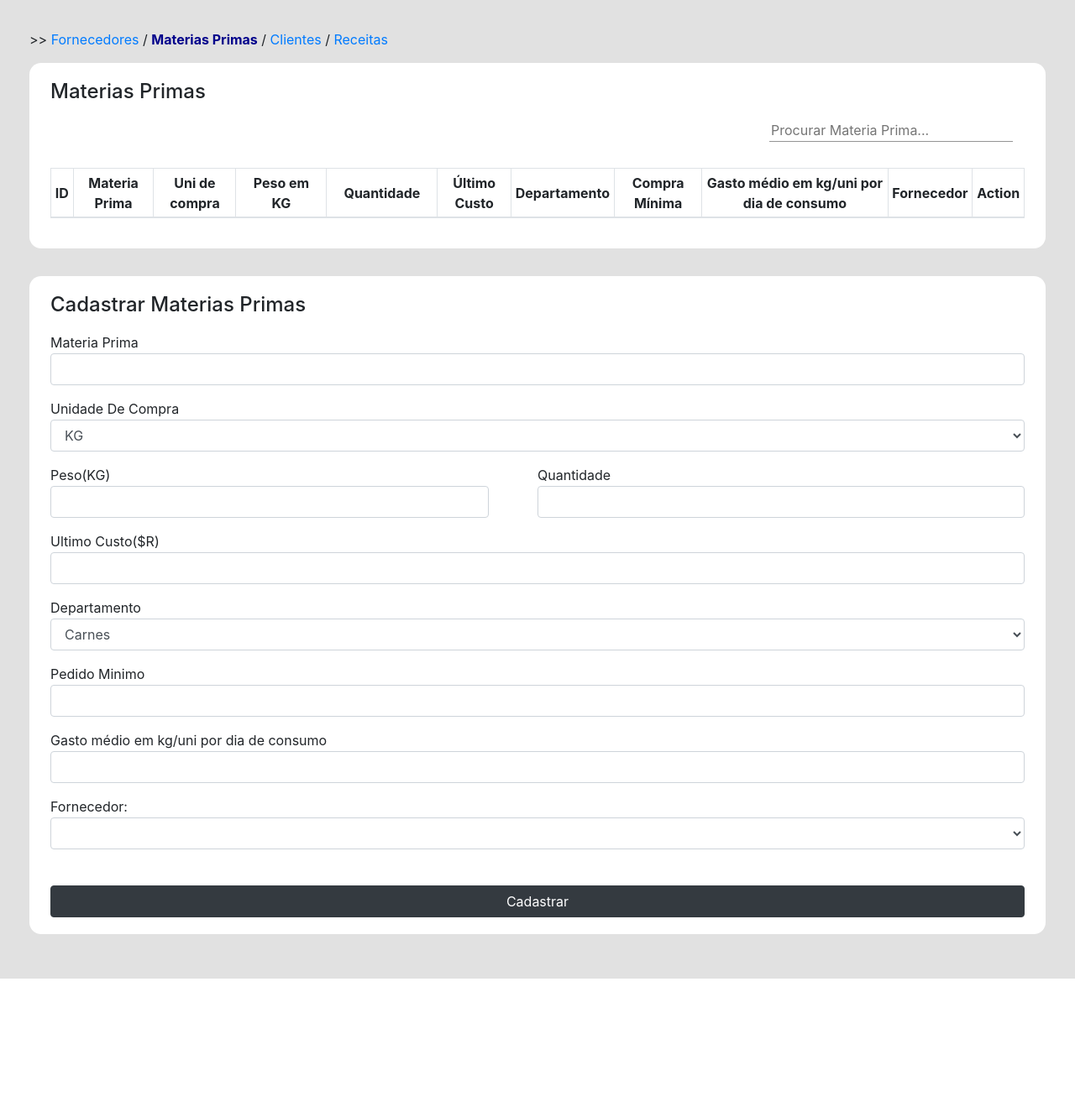
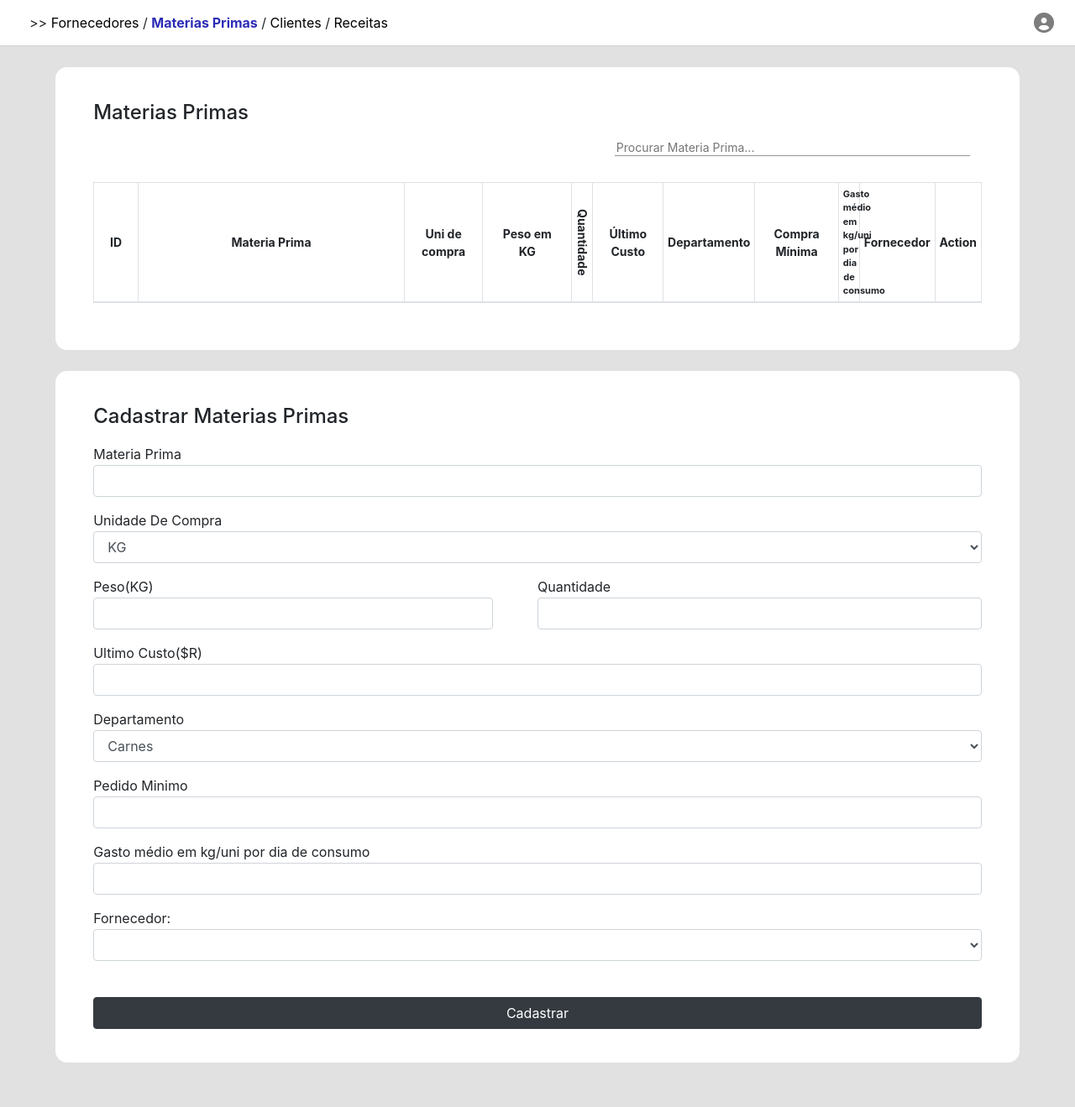
Before and after one commit to andrescabrera83/labct, a Flask app: page /materiasprimas in a window 1280 px wide. Shown: the whole page at 84% size. Before the commit the page ends 1166 px from the top, so only its background shows below. Run offline with Flask 3, Linux system fonts and the light colour scheme; data that the repository does not hold is empty; some libraries are stand-ins or nearby versions.

Commit message:
standar frontend completed, still some minur details to repair

```diff
--- a/app.py
+++ b/app.py
@@ -178,7 +178,7 @@ def round_filter(value):
 
 @app.route('/')
 def index():
-    return "Hello World"
+    return render_template('index.html')
 
 @app.route('/cleanup-fornecedores', methods=['GET'])
 def cleanupFornecedor():
--- /dev/null
+++ b/templates/base.html
@@ -0,0 +1,81 @@
+<!DOCTYPE html>
+<html lang="en">
+<head>
+    <meta charset="UTF-8">
+    <meta name="viewport" content="width=device-width, initial-scale=1.0">
+    <title>{% block title %}{% endblock %}</title>
+    <!-- Bootstrap CSS -->
+    <link href="https://stackpath.bootstrapcdn.com/bootstrap/4.5.2/css/bootstrap.min.css" rel="stylesheet">
+    <script src="https://cdnjs.cloudflare.com/ajax/libs/modernizr/2.8.3/modernizr.min.js" type="text/javascript"></script>
+    <link rel="stylesheet" href="https://cdnjs.cloudflare.com/ajax/libs/normalize/5.0.0/normalize.min.css">
+    <script src="https://cdnjs.cloudflare.com/ajax/libs/prefixfree/1.0.7/prefixfree.min.js"></script>
+    <script src='//cdnjs.cloudflare.com/ajax/libs/jquery/2.1.3/jquery.min.js'></script>
+    <link rel="stylesheet" href="https://cdnjs.cloudflare.com/ajax/libs/font-awesome/6.0.0-beta3/css/all.min.css" integrity="sha512-srIzH7GEah45/+jQJtWopUVE2wdeYkW2jh0ifU8TOOhlzT4pW+zpy1qzlPvNBTvhHYMDgW+CeS+c8LbgweW5kw==" crossorigin="anonymous" referrerpolicy="no-referrer" />
+
+</head>
+<style>
+
+    nav{
+        width: 100%;
+        height: 55px;
+        background-color: white;
+        display: flex;
+        align-items: center;
+        overflow: hidden;
+        border-bottom: 1px solid lightgray;
+        padding-right: 15px;
+
+
+    }
+
+    .nav-cont{
+        width: 100%;
+        display: flex;
+        margin-top: 15px;
+        margin-left: 35px;
+        justify-content: space-between; /* Aligns items with space between them */
+
+    }
+
+    .content{
+        overflow: auto;
+    }
+    .user-icon{
+        margin-left: auto;
+
+        height: 100%;
+        width: 35px;
+        border-radius: 50%;
+    }
+
+    /* Style for the Font Awesome icon */
+    .fa-circle-user {
+        color: rgb(125, 125, 125);
+        font-size: 24px; /* Adjust the icon size */
+        transition: color 0.3s ease; /* Add a smooth transition effect */
+    }
+
+    /* Hover style for the Font Awesome icon */
+    .fa-circle-user:hover {
+        color: rgb(151, 151, 151); /* Change the color on hover */
+        cursor: pointer;
+    }
+</style>
+<body>
+
+    <nav>
+        <div class="nav-cont">
+        {% include 'navigationlink.html' %}
+        <span class="user-icon">
+            <i class="fa-solid fa-circle-user"></i>
+        </span>
+        </div>
+    </nav>
+
+    <div class="content">
+        {% block content %}{% endblock %}
+    </div>
+
+
+</body>
+</html>
--- a/templates/materiasprimas.html
+++ b/templates/materiasprimas.html
@@ -1,13 +1,7 @@
-<!DOCTYPE html>
-<html lang="en">
+{% extends "base.html" %}
+{% block title %}Materias Primas{% endblock %}
 
-<head>
-    <meta charset="UTF-8">
-    <meta name="viewport" content="width=device-width, initial-scale=1.0">
-    <title>Materias Primas</title>
-    <!-- Bootstrap CSS -->
-    <link href="https://stackpath.bootstrapcdn.com/bootstrap/4.5.2/css/bootstrap.min.css" rel="stylesheet">
-</head>
+{% block content %}
 
 <style>
     body {
@@ -27,7 +21,6 @@
         display: grid;
         grid-template-columns: 25% 75%;
         grid-template-areas:
-            "heading heading"
             "div1 div2";
         grid-column-gap: 26px;
     }
@@ -35,37 +28,28 @@
     .forma,
     .tabela {
         background-color: white;
-        padding: 20px 25px 20px 25px;
+        padding: 40px 45px 40px 45px;
         -webkit-border-radius: 14px;
         -moz-border-radius: 14px;
         border-radius: 14px;
 
+
     }
 
-
-
-    .links {
-        grid-area: heading;
-        width: 100%;
-        margin-bottom: 16px;
-        /* Span all columns */
-    }
 
     .forma {
         grid-area: div1;
         /* Span 1 column */
+
     }
 
     .tabela {
         grid-area: div2;
         /* Span 3 columns */
+        font-size: 14px;
+
     }
 
-    .active {
-        font-weight: bold;
-        /*active link */
-        color: darkblue;
-    }
 
     @media only screen and (max-width: 1600px) {
         .container {
@@ -74,16 +58,15 @@
         -webkit-border-radius: 14px;
         -moz-border-radius: 14px;
         border-radius: 14px;*/
-            min-width: 100%;
-            margin-top: 35px;
+
+            margin-top: 25px;
             display: flex;
             flex-direction: column;
-            padding-inline: 35px;
 
         }
 
         .forma {
-            margin-top: 33px;
+            margin-top: 25px;
             margin-bottom: 53px;
             order: 2;
         }
@@ -96,7 +79,7 @@
 
     <div class="container">
 
-        {% include 'navigationlink.html' %}
+
 
         <!-- FORM -->
         <div class="forma">
@@ -180,7 +163,7 @@
             <h4 style="margin-bottom: 18px;">Materias Primas</h4>
 
             <div style="display: flex; width: 100%; justify-content: end; margin-bottom: 31px; ">
-                <input style="width: 25%; box-sizing: border-box;
+                <input style="width: 40%; box-sizing: border-box;
               border: none;
               border-bottom: 1px solid rgb(148, 148, 148); margin-right: 14px;" type="text" id="searchInput"
                     onkeyup="searchTable()" placeholder="Procurar Materia Prima...">
@@ -190,17 +173,25 @@
                 <table class="table table-sm table-bordered  table-hover" id="materiasprimasTable">
                     <thead>
                         <tr>
-                            <th style="text-align: center; vertical-align: middle;">ID</th>
-                            <th style="text-align: center; vertical-align: middle;">Materia Prima</th>
+                            <th style="text-align: center; vertical-align: middle; width: 5%;">ID</th>
+                            <th style="text-align: center; vertical-align: middle; width: 30%;">Materia Prima</th>
                             <th style="text-align: center; vertical-align: middle;">Uni de compra</th>
                             <th style="text-align: center; vertical-align: middle; padding: 0px 20px 0px 20px;">Peso em
                                 KG</th>
-                            <th style="text-align: center; vertical-align: middle; padding: 0px 20px 0px 20px;">
+                            <th style="
+                            text-align: center;
+                            vertical-align: middle;
+                            writing-mode: vertical-rl;
+                            white-space: nowrap;
+                            padding: 0px 20px 0px 20px;
+                            max-width: 25px;">
                                 Quantidade</th>
                             <th style="text-align: center; vertical-align: middle;">Último Custo</th>
                             <th style="text-align: center; vertical-align: middle;">Departamento</th>
                             <th style="text-align: center; vertical-align: middle;">Compra Mínima</th>
-                            <th style="text-align: center; vertical-align: middle;">Gasto médio em kg/uni por dia de
+                            <th
+                            style="text-align: center; vertical-align: middle; max-width: 25px; font-size: 11px;">
+                            Gasto médio em kg/uni por dia de
                                 consumo</th>
                             <th style="text-align: center; vertical-align: middle;">Fornecedor</th>
                             <th style="text-align: center; vertical-align: middle;">Action</th>
@@ -224,18 +215,18 @@
                                 <div
                                     style="display: flex; flex-direction: row; justify-content: center; align-items: center;">
 
-                                    <button type="button" style="margin: 3px; " class="btn btn-outline-secondary btn-sm"
+                                    <button type="button" style="margin: 2px; " class="btn btn-outline-secondary btn-sm"
                                         data-toggle="modal" data-target="#editModal{{ materiaprima.id_mp }}">
-                                        <svg xmlns="http://www.w3.org/2000/svg" width="14" height="14"
+                                        <svg xmlns="http://www.w3.org/2000/svg" width="12" height="12"
                                             fill="currentColor" class="bi bi-pencil-fill" viewBox="0 0 16 16">
                                             <path
                                                 d="M12.854.146a.5.5 0 0 0-.707 0L10.5 1.793 14.207 5.5l1.647-1.646a.5.5 0 0 0 0-.708zm.646 6.061L9.793 2.5 3.293 9H3.5a.5.5 0 0 1 .5.5v.5h.5a.5.5 0 0 1 .5.5v.5h.5a.5.5 0 0 1 .5.5v.5h.5a.5.5 0 0 1 .5.5v.207zm-7.468 7.468A.5.5 0 0 1 6 13.5V13h-.5a.5.5 0 0 1-.5-.5V12h-.5a.5.5 0 0 1-.5-.5V11h-.5a.5.5 0 0 1-.5-.5V10h-.5a.5.5 0 0 1-.175-.032l-.179.178a.5.5 0 0 0-.11.168l-2 5a.5.5 0 0 0 .65.65l5-2a.5.5 0 0 0 .168-.11z" />
                                         </svg>
                                     </button>
 
-                                    <button type="button" style="margin: 3px; " class="btn btn-danger btn-sm"
+                                    <button type="button" style="margin: 2px; " class="btn btn-danger btn-sm"
                                         data-toggle="modal" data-target="#deleteModal{{ materiaprima.id_mp }}">
-                                        <svg xmlns="http://www.w3.org/2000/svg" width="14" height="14"
+                                        <svg xmlns="http://www.w3.org/2000/svg" width="12" height="12"
                                             fill="currentColor" class="bi bi-trash-fill" viewBox="0 0 16 16">
                                             <path
                                                 d="M2.5 1a1 1 0 0 0-1 1v1a1 1 0 0 0 1 1H3v9a2 2 0 0 0 2 2h6a2 2 0 0 0 2-2V4h.5a1 1 0 0 0 1-1V2a1 1 0 0 0-1-1H10a1 1 0 0 0-1-1H7a1 1 0 0 0-1 1zm3 4a.5.5 0 0 1 .5.5v7a.5.5 0 0 1-1 0v-7a.5.5 0 0 1 .5-.5M8 5a.5.5 0 0 1 .5.5v7a.5.5 0 0 1-1 0v-7A.5.5 0 0 1 8 5m3 .5v7a.5.5 0 0 1-1 0v-7a.5.5 0 0 1 1 0" />
@@ -430,4 +421,4 @@
 
 </body>
 
-</html>
+{% endblock %}
--- a/templates/navigationlink.html
+++ b/templates/navigationlink.html
@@ -1,4 +1,20 @@
 <!-- Navigation Links -->
+<style>
+     .links {
+        grid-area: heading;
+        width: 100%;
+        margin-bottom: 16px;
+
+        /* Span all columns */
+    }
+    a{
+        color: black;
+    }
+    .active {
+            font-weight: bold; /*active link */
+            color: rgb(45, 45, 182);
+        }
+</style>
 <span class="links">
     >>
     <a href="{{ url_for('fornecedores')}}" {% if request.path==url_for('fornecedores') %}class="active" {% endif
```
Also changed, not shown: templates/clientes.html (+10 -35 lines), templates/fornecedores.html (+27 -57 lines), templates/index.html (added, +24 -0 lines), templates/receitas.html (+99 -87 lines).
